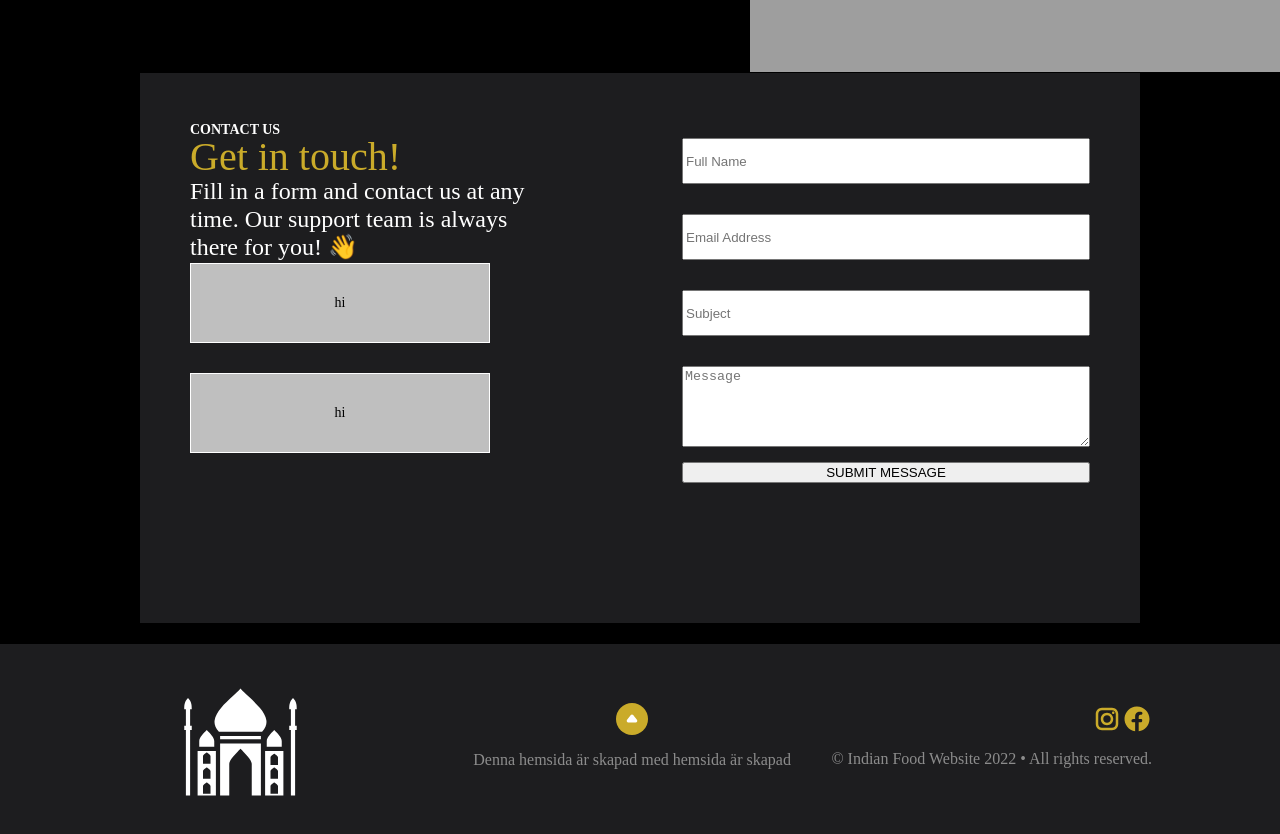
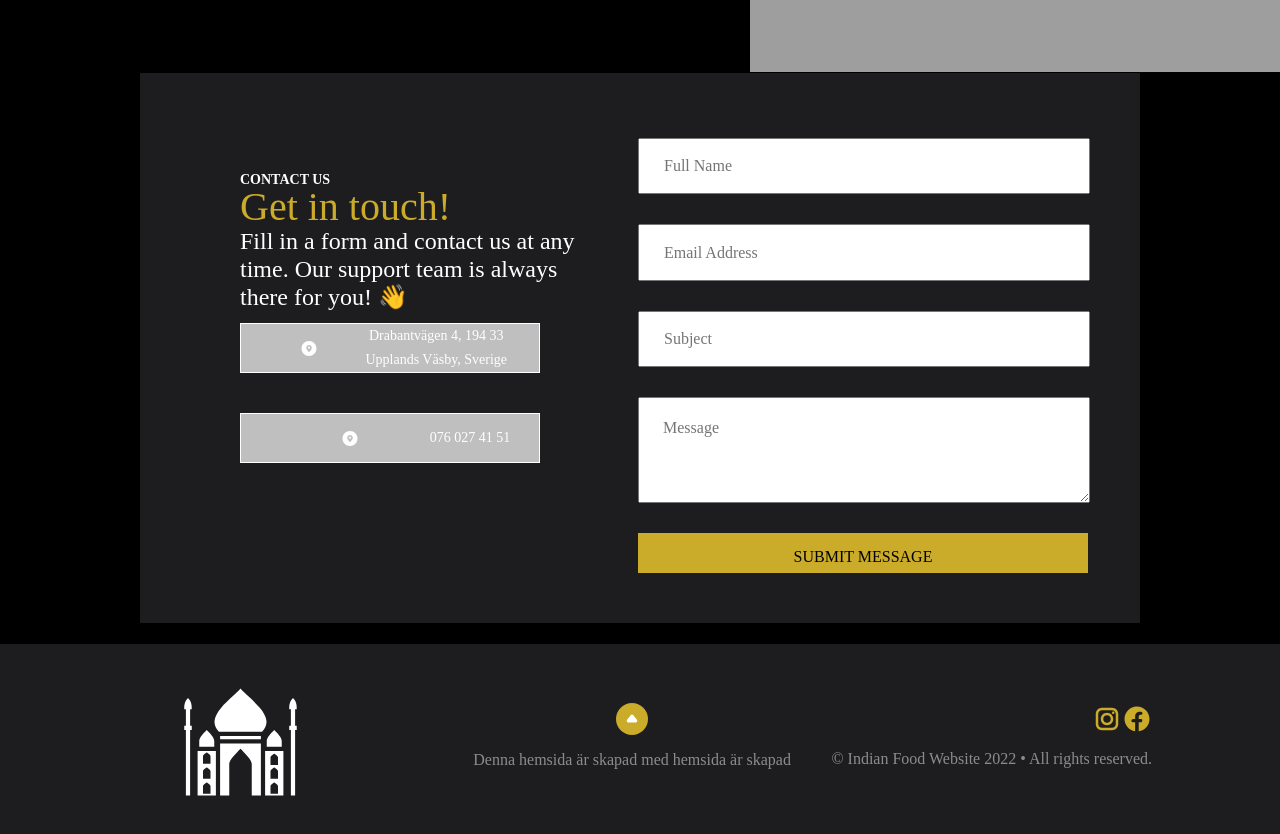
Before and after one commit to mandalsanela/indian-food-website, a React (Create React App) app: page / in a window 1280 px wide. Shown: the part 4260-5094 px from the top of the page. Built offline with nearby package versions, Linux system fonts and the light colour scheme; grey boxes are pictures that could not be loaded.

Commit message:
input, textarea, images...

```diff
--- a/src/components/contactForm/_index.scss
+++ b/src/components/contactForm/_index.scss
@@ -11,7 +11,10 @@
   .contact-left {
     display: flex;
     flex-direction: column;
-    h3, h4, p {
+    padding: 50px;
+    h3,
+    h4,
+    p {
       margin: 0;
       padding: 0;
     }
@@ -42,12 +45,21 @@
       line-height: 28px;
     }
     .contact-button {
+      display: flex;
+      flex-direction: row;
+      justify-content: center;
+      align-items: center;
+      color: white;
       width: 300px;
-        height: 80px;
+      height: 50px;
       padding: 16px 22px 16px 22px;
-        background-color: #BFBFBF;
+      background-color: #bfbfbf;
       border: 1px solid white;
-        margin-top: 30px;
+      margin-top: 40px;
+      font-family: IBM Plex Sans;
+      font-weight: 400px;
+      font-style: normal;
+      font-size: 16px;
     }
   }
   .contact-right {
@@ -57,9 +69,35 @@
       width: 400px;
       height: 40px;
       margin: 15px 0;
+      padding: 16px 24px 16px 24px;
+      font-family: IBM Plex Sans;
+      font-weight: 400;
+      font-style: normal;
+      font-size: 16px;
+      line-height: 28px;
     }
     textarea {
       margin: 15px 0;
+      padding: 16px 24px 16px 24px;
+      font-family: IBM Plex Sans;
+      font-weight: 400;
+      font-style: normal;
+      font-size: 16px;
+      line-height: 28px;
+    }
+    button {
+      width: 450px;
+      height: 40px;
+      margin-top: 15px;
+      padding: 16px 56px 16px 56px;
+      background-color: #caab2a;
+      border: none;
+      font-family: IBM Plex Sans;
+      font-weight: 400;
+      font-style: normal;
+      font-size: 16px;
+      line-height: 15px;
+      text-align: center;
     }
   }
 }
--- a/src/components/contactForm/index.js
+++ b/src/components/contactForm/index.js
@@ -1,5 +1,5 @@
 import React from "react";
-
+import LocationIcon from "../../assets/images/icons/location-icon.svg";
 const ContactForm = () => {
   return (
     <div className="contact-form-wrapper">
@@ -11,19 +11,20 @@ const ContactForm = () => {
           there for you! 👋
         </p>
         <button className="contact-button">
-            <p>hi</p>
+          <img src={LocationIcon} />
+          <p>Drabantvägen 4, 194 33 Upplands Väsby, Sverige</p>
         </button>
         <button className="contact-button">
-            <p>hi</p>
+        <img src={LocationIcon} />
+          <p>076 027 41 51</p>
         </button>
       </div>
       <div className="contact-right">
-          <input type="text" placeholder="Full Name" />
-          <input type="text" placeholder="Email Address" />
-          <input type="text" placeholder="Subject" />
-          <textarea placeholder="Message" rows="5"/>
-          <button>SUBMIT MESSAGE</button>
-
+        <input type="text" placeholder="Full Name" />
+        <input type="text" placeholder="Email Address" />
+        <input type="text" placeholder="Subject" />
+        <textarea placeholder="Message" rows="5" />
+        <button>SUBMIT MESSAGE</button>
       </div>
     </div>
   );
--- a/src/index.css
+++ b/src/index.css
@@ -406,9 +406,12 @@
   -webkit-box-direction: normal;
       -ms-flex-direction: column;
           flex-direction: column;
+  padding: 50px;
 }
 
-.contact-form-wrapper .contact-left h3, .contact-form-wrapper .contact-left h4, .contact-form-wrapper .contact-left p {
+.contact-form-wrapper .contact-left h3,
+.contact-form-wrapper .contact-left h4,
+.contact-form-wrapper .contact-left p {
   margin: 0;
   padding: 0;
 }
@@ -443,12 +446,30 @@
 }
 
 .contact-form-wrapper .contact-left .contact-button {
+  display: -webkit-box;
+  display: -ms-flexbox;
+  display: flex;
+  -webkit-box-orient: horizontal;
+  -webkit-box-direction: normal;
+      -ms-flex-direction: row;
+          flex-direction: row;
+  -webkit-box-pack: center;
+      -ms-flex-pack: center;
+          justify-content: center;
+  -webkit-box-align: center;
+      -ms-flex-align: center;
+          align-items: center;
+  color: white;
   width: 300px;
-  height: 80px;
+  height: 50px;
   padding: 16px 22px 16px 22px;
-  background-color: #BFBFBF;
+  background-color: #bfbfbf;
   border: 1px solid white;
-  margin-top: 30px;
+  margin-top: 40px;
+  font-family: IBM Plex Sans;
+  font-weight: 400px;
+  font-style: normal;
+  font-size: 16px;
 }
 
 .contact-form-wrapper .contact-right {
@@ -465,10 +486,37 @@
   width: 400px;
   height: 40px;
   margin: 15px 0;
+  padding: 16px 24px 16px 24px;
+  font-family: IBM Plex Sans;
+  font-weight: 400;
+  font-style: normal;
+  font-size: 16px;
+  line-height: 28px;
 }
 
 .contact-form-wrapper .contact-right textarea {
   margin: 15px 0;
+  padding: 16px 24px 16px 24px;
+  font-family: IBM Plex Sans;
+  font-weight: 400;
+  font-style: normal;
+  font-size: 16px;
+  line-height: 28px;
+}
+
+.contact-form-wrapper .contact-right button {
+  width: 450px;
+  height: 40px;
+  margin-top: 15px;
+  padding: 16px 56px 16px 56px;
+  background-color: #caab2a;
+  border: none;
+  font-family: IBM Plex Sans;
+  font-weight: 400;
+  font-style: normal;
+  font-size: 16px;
+  line-height: 15px;
+  text-align: center;
 }
 
 .homepage-wrapper {
```
Also changed, not shown: 1 other file (tests, documents, lock files or other folders). Lines whose indentation alone changed are shown as unchanged.
